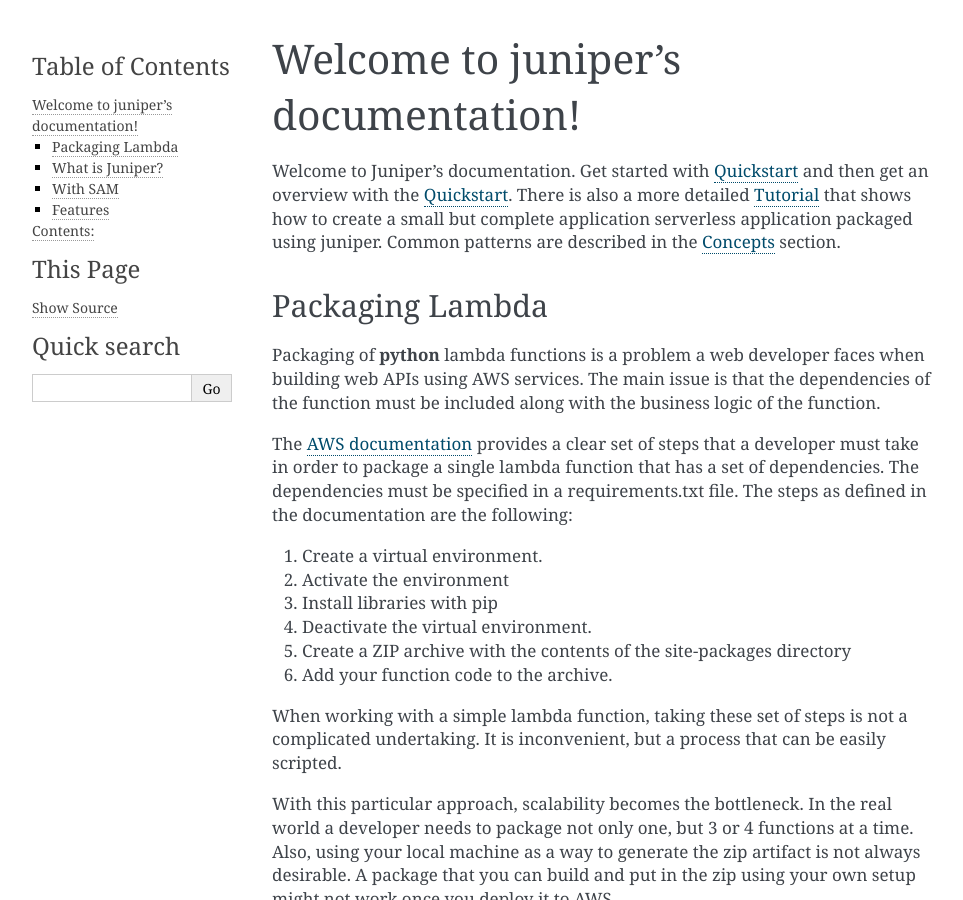
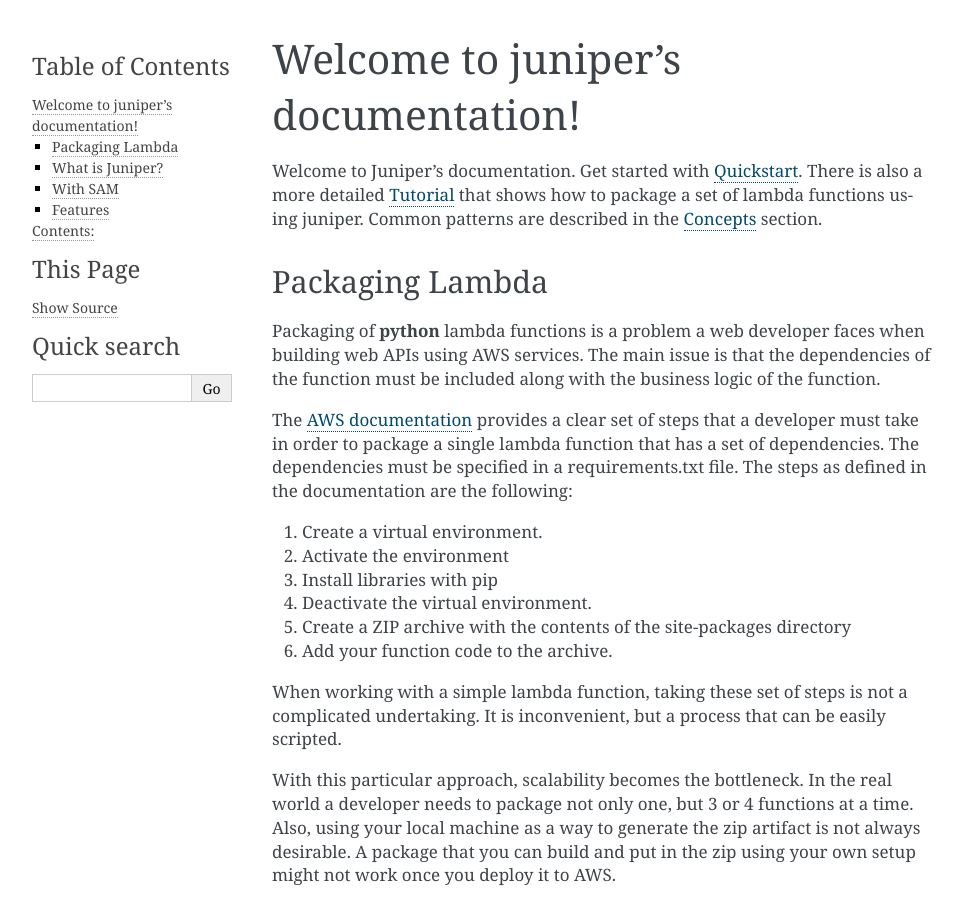
Before and after one commit to eabglobal/juniper, a Sphinx documentation site: the page built from docs/index.rst, in a window 1280 px wide and 900 px high. Shown: the whole window, without its empty margins (148-1111 px from the left). Built offline with Sphinx 7.4.7, drawn with Linux system fonts in a browser that asks for light colours.

Commit message:
Fixing first parragraph

```diff
--- a/docs/index.rst
+++ b/docs/index.rst
@@ -6,11 +6,10 @@
 Welcome to juniper's documentation!
 ===================================
 
-Welcome to Juniper's documentation. Get started with :doc:`quickstart`
-and then get an overview with the :doc:`quickstart`. There is also a
-more detailed :doc:`tutorial` that shows how to create a small but
-complete application serverless application packaged using juniper.
-Common patterns are described in the :doc:`concepts` section.
+Welcome to Juniper's documentation. Get started with :doc:`quickstart`. There is also a
+more detailed :doc:`tutorial` that shows how to package a set of lambda
+functions using juniper. Common patterns are described in the :doc:`concepts`
+section.
 
 Packaging Lambda
 ****************
```
